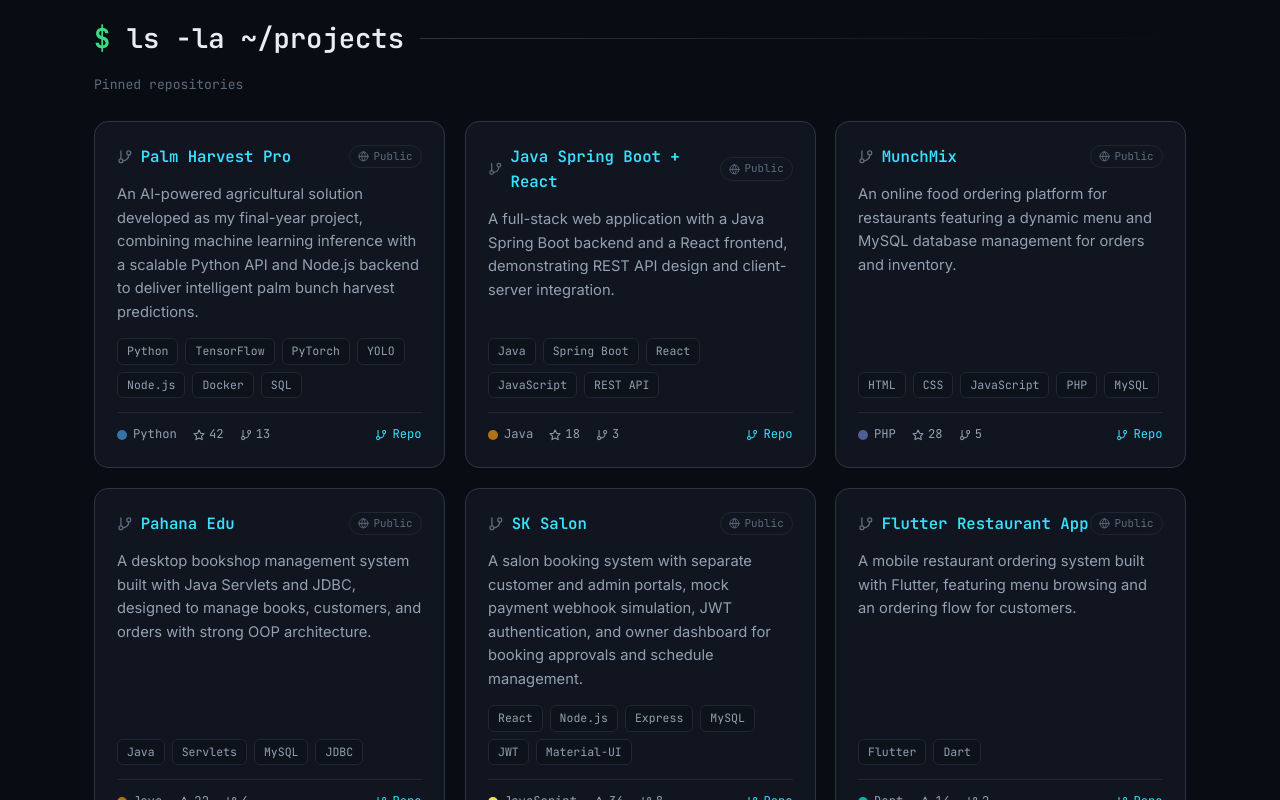
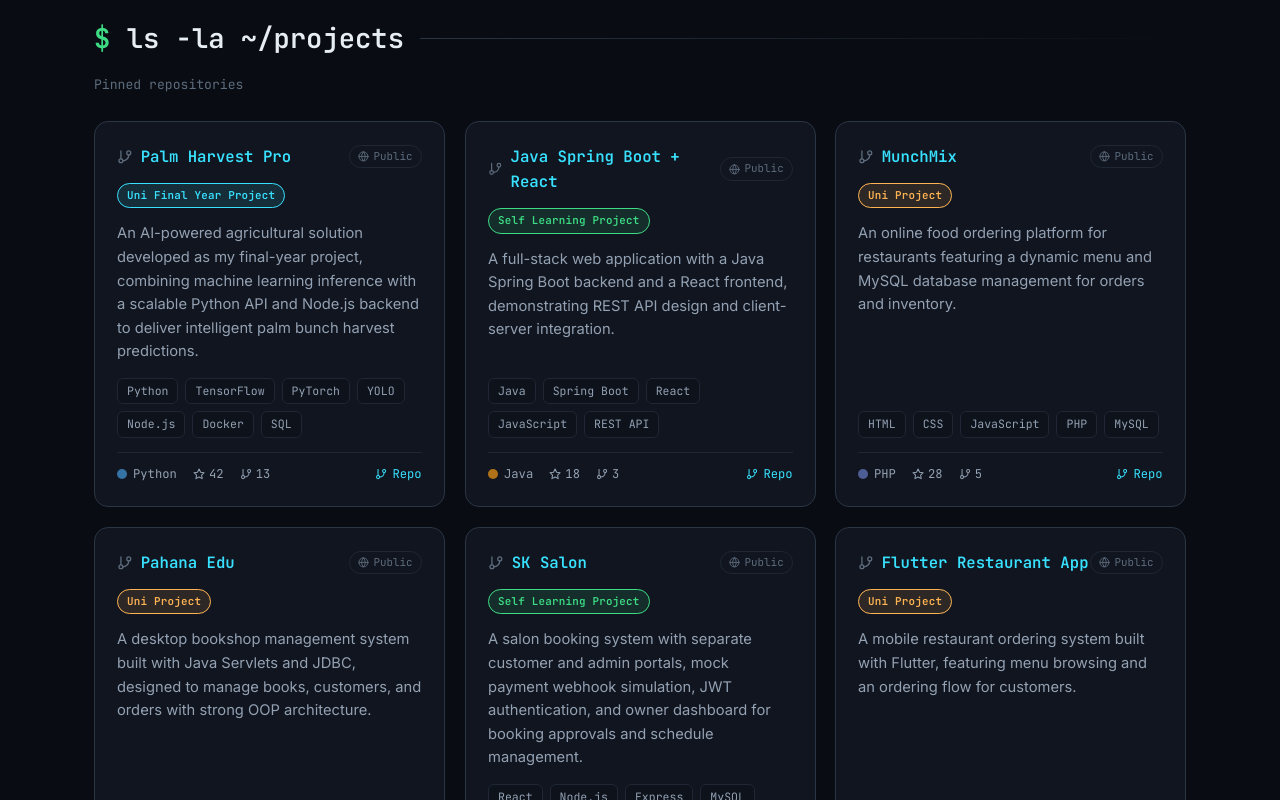
Before and after one commit to SandaruAbenayake/portfolio_SS, a React (Vite) app: page / in a window 1280 px wide. Shown: the part 3020-3820 px from the top of the page. Built offline with nearby package versions, Linux system fonts and the light colour scheme.

Commit message:
Add project category badges (client / uni / self-learning)
Tags each project card with its type: Pet System is a client project,
Palm Harvest Pro is the uni final-year project, Java Spring Boot +
React and SK Salon are self-learning projects, and the rest are uni
projects.

```diff
--- a/src/components/Projects.jsx
+++ b/src/components/Projects.jsx
@@ -3,6 +3,13 @@ import Tilt from 'react-parallax-tilt';
 import { FiStar, FiGitBranch, FiExternalLink, FiLock, FiGlobe } from 'react-icons/fi';
 import { projects, social } from '../data/portfolio.js';
 import SectionHeading from './SectionHeading.jsx';
+
+const categoryColor = {
+  'Client Project': 'magenta',
+  'Uni Final Year Project': 'cyan',
+  'Self Learning Project': 'green',
+  'Uni Project': 'amber',
+};
 
 export default function Projects() {
   return (
@@ -38,6 +45,12 @@ export default function Projects() {
                   {p.visibility}
                 </span>
               </div>
+
+              {p.category && (
+                <span className={`repo__category repo__category--${categoryColor[p.category] || 'cyan'}`}>
+                  {p.category}
+                </span>
+              )}
 
               <p className="repo__desc">{p.description}</p>
 
--- a/src/data/portfolio.js
+++ b/src/data/portfolio.js
@@ -116,6 +116,7 @@ export const projects = [
   {
     name: 'Palm Harvest Pro',
     visibility: 'Public',
+    category: 'Uni Final Year Project',
     description:
       'An AI-powered agricultural solution developed as my final-year project, combining machine learning inference with a scalable Python API and Node.js backend to deliver intelligent palm bunch harvest predictions.',
     stack: ['Python', 'TensorFlow', 'PyTorch', 'YOLO', 'Node.js', 'Docker', 'SQL'],
@@ -130,6 +131,7 @@ export const projects = [
   {
     name: 'Java Spring Boot + React',
     visibility: 'Public',
+    category: 'Self Learning Project',
     description:
       'A full-stack web application with a Java Spring Boot backend and a React frontend, demonstrating REST API design and client-server integration.',
     stack: ['Java', 'Spring Boot', 'React', 'JavaScript', 'REST API'],
@@ -144,6 +146,7 @@ export const projects = [
   {
     name: 'MunchMix',
     visibility: 'Public',
+    category: 'Uni Project',
     description:
       'An online food ordering platform for restaurants featuring a dynamic menu and MySQL database management for orders and inventory.',
     stack: ['HTML', 'CSS', 'JavaScript', 'PHP', 'MySQL'],
@@ -158,6 +161,7 @@ export const projects = [
   {
     name: 'Pahana Edu',
     visibility: 'Public',
+    category: 'Uni Project',
     description:
       'A desktop bookshop management system built with Java Servlets and JDBC, designed to manage books, customers, and orders with strong OOP architecture.',
     stack: ['Java', 'Servlets', 'MySQL', 'JDBC'],
@@ -172,6 +176,7 @@ export const projects = [
   {
     name: 'SK Salon',
     visibility: 'Public',
+    category: 'Self Learning Project',
     description:
       'A salon booking system with separate customer and admin portals, mock payment webhook simulation, JWT authentication, and owner dashboard for booking approvals and schedule management.',
     stack: ['React', 'Node.js', 'Express', 'MySQL', 'JWT', 'Material-UI'],
@@ -186,6 +191,7 @@ export const projects = [
   {
     name: 'Flutter Restaurant App',
     visibility: 'Public',
+    category: 'Uni Project',
     description:
       'A mobile restaurant ordering system built with Flutter, featuring menu browsing and an ordering flow for customers.',
     stack: ['Flutter', 'Dart'],
@@ -200,6 +206,7 @@ export const projects = [
   {
     name: 'Pet System',
     visibility: 'Public',
+    category: 'Client Project',
     description:
       'A pet shop management system built with core Java and OOP principles, supporting full CRUD operations for a client project.',
     stack: ['Java', 'OOP'],
--- a/src/index.css
+++ b/src/index.css
@@ -816,6 +816,22 @@ main {
   padding: 2px 8px;
   border-radius: 999px;
 }
+.repo__category {
+  display: inline-flex;
+  align-self: flex-start;
+  font-family: var(--font-mono);
+  font-size: 0.68rem;
+  font-weight: 600;
+  letter-spacing: 0.02em;
+  padding: 3px 9px;
+  border-radius: 999px;
+  border: 1px solid currentColor;
+}
+.repo__category--cyan { color: var(--cyan); background: var(--cyan-soft); }
+.repo__category--green { color: var(--green); background: var(--green-soft); }
+.repo__category--amber { color: var(--amber); background: rgba(255, 180, 84, 0.12); }
+.repo__category--magenta { color: var(--magenta); background: rgba(199, 121, 255, 0.12); }
+
 .repo__desc {
   color: var(--text-dim);
   font-size: 0.92rem;
```
